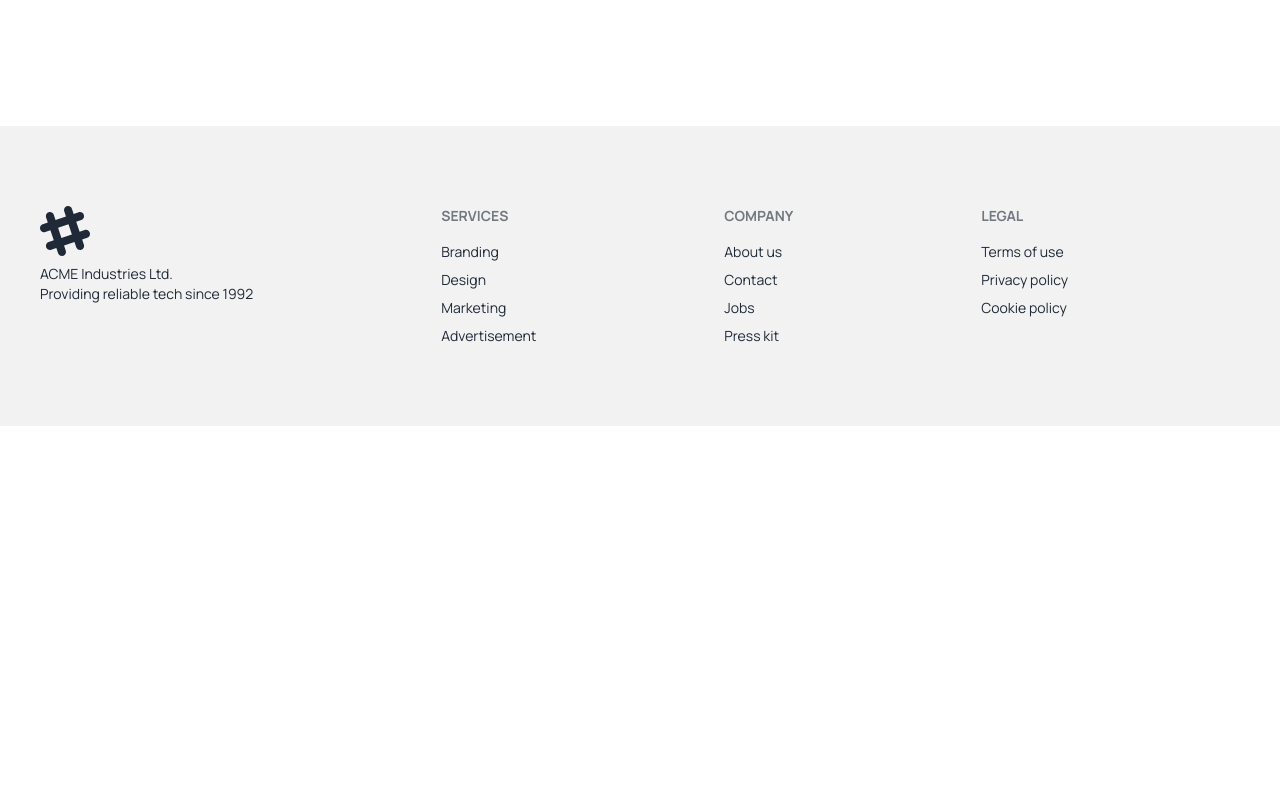
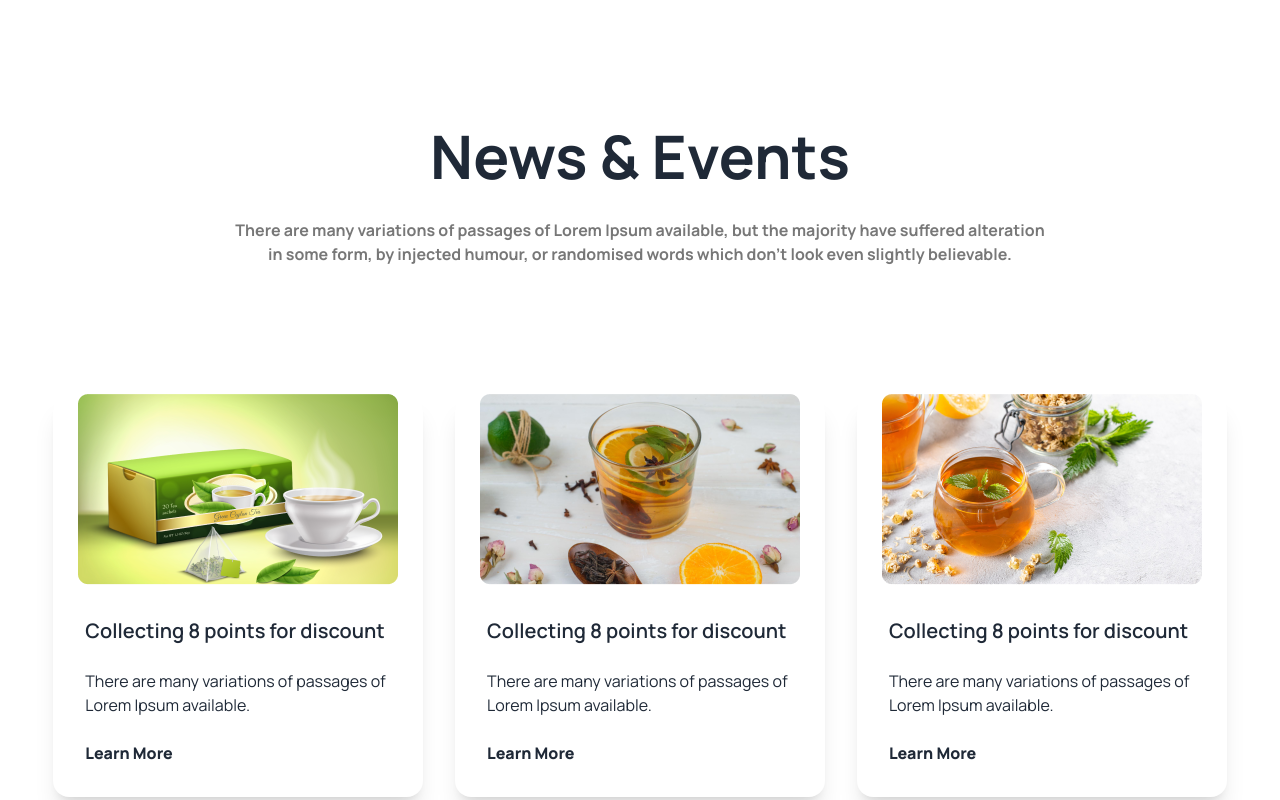
Before and after one commit to walid-official/tea-house, a plain HTML site: page index.html in a window 1280 px wide. Shown: the part 1992-2792 px from the top of the page. Before the commit the page ends 2418 px from the top, so only its background shows below. Drawn offline with nearby package versions, Linux system fonts and the light colour scheme.

Commit message:
news section is added

```diff
--- a/index.html
+++ b/index.html
@@ -119,6 +119,63 @@
 
           </div>
         </div>
+      </section> <!-- Client section is End -->
+
+      <section class="w-11/12 sm:mx-auto">
+        <div class="news-title">
+          <h2 class="text-center text-6xl font-bold mb-8">News & Events</h2>
+          <p class="text-center font-bold text-[#777777] w-[70%] mx-auto">There are many variations of passages of Lorem Ipsum available, but the majority have suffered alteration in some form, by injected humour, or randomised words which don't look even slightly believable. </p>
+        </div>
+        <div class="grid lg:grid-cols-3 sm:grid-cols-2 grid-cols-1 gap-8 justify-items-center my-32">
+
+
+          <div class="card bg-base-100 max-w-96 shadow-xl">
+            <figure>
+              <img src="images/news-1.png" alt="">
+            </figure>
+            <div class="card-body">
+              <h2 class="card-title">
+                Collecting 8 points for discount
+              </h2>
+              <p class="py-4">There are many variations of passages of Lorem Ipsum available.</p>
+              <div class="card-actions justify-start">
+               <a href="#" class="font-extrabold">Learn More</a>
+              </div>
+            </div>
+          </div>
+
+          <div class="card bg-base-100 max-w-96 shadow-xl">
+            <figure>
+              <img src="images/news-2.png" alt="">
+            </figure>
+            <div class="card-body">
+              <h2 class="card-title">
+                Collecting 8 points for discount
+              </h2>
+              <p class="py-4">There are many variations of passages of Lorem Ipsum available.</p>
+              <div class="card-actions justify-start">
+               <a href="#" class="font-extrabold">Learn More</a>
+              </div>
+            </div>
+          </div>
+
+          <div class="card bg-base-100 max-w-96 shadow-xl">
+            <figure>
+              <img src="images/news-3.png" alt="">
+            </figure>
+            <div class="card-body">
+              <h2 class="card-title">
+                Collecting 8 points for discount
+              </h2>
+              <p class="py-4">There are many variations of passages of Lorem Ipsum available.</p>
+              <div class="card-actions justify-start">
+               <a href="#" class="font-extrabold">Learn More</a>
+              </div>
+            </div>
+          </div>
+
+
+        </div>
       </section>
     </main>
 
```
